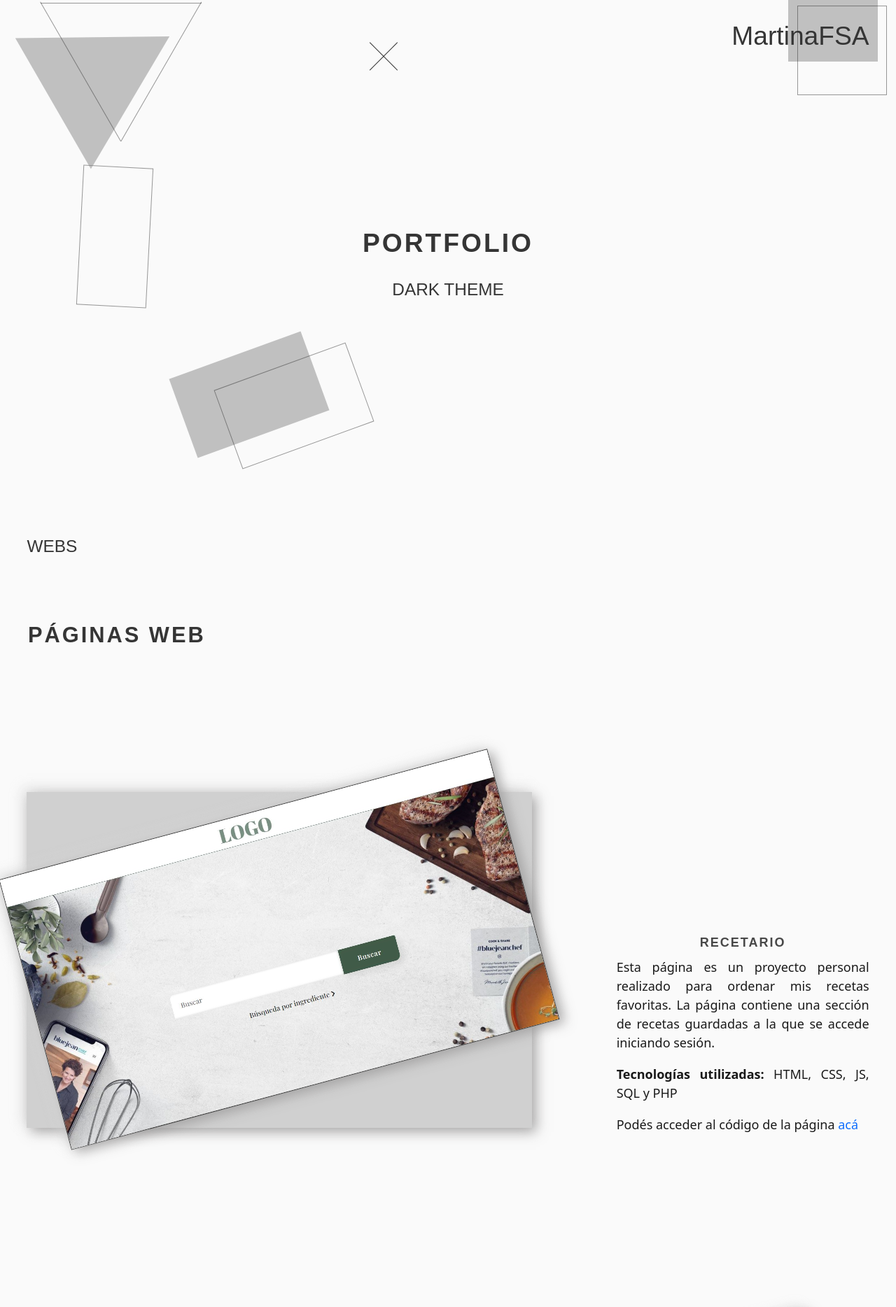
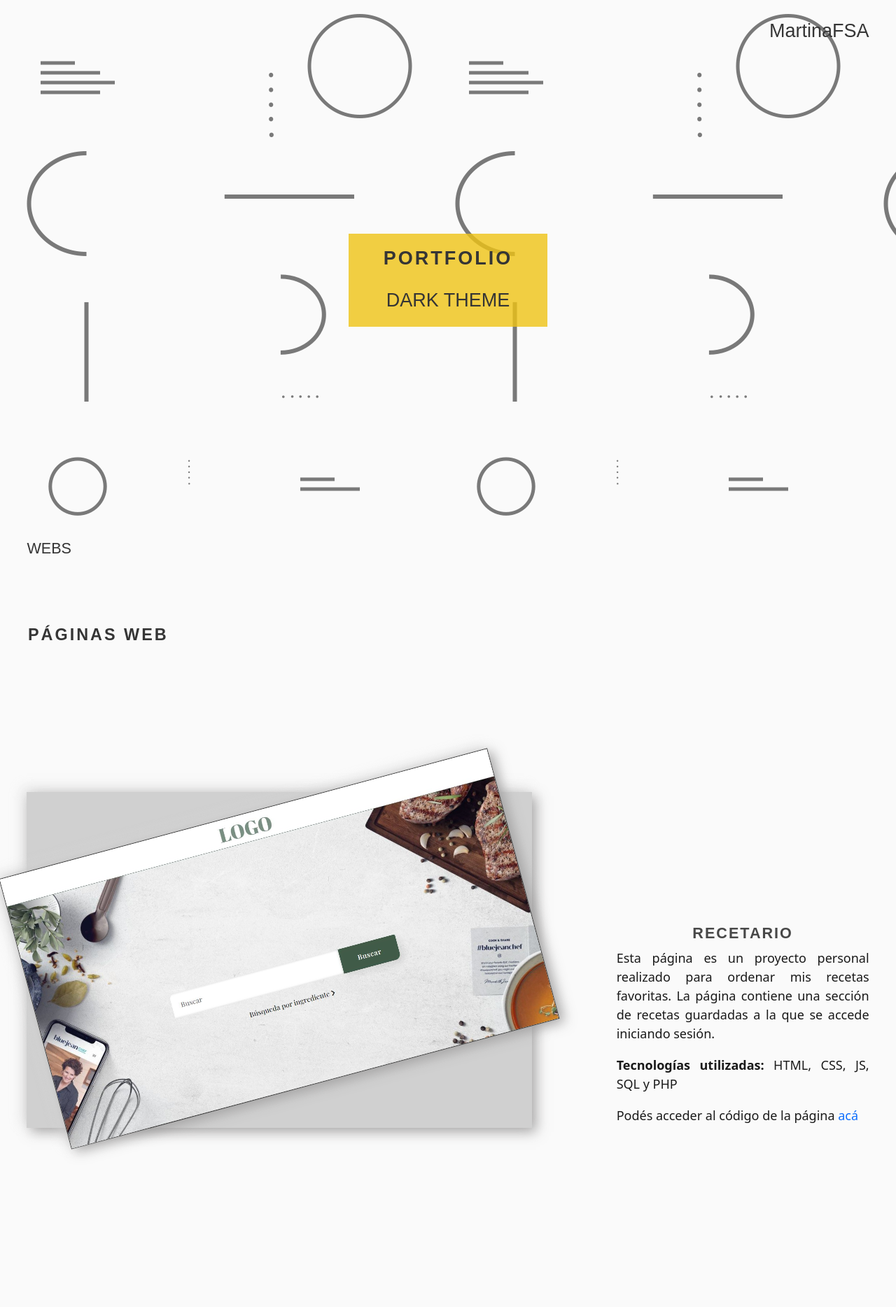
Before and after one commit to MartinaFSA/Personal-Page, a PHP site: page /portfolio.php in a window 1280 px wide. Shown: the top 1868 px of the page at 70% size. Run offline with PHP 8.4, Linux system fonts and the light colour scheme; some libraries are stand-ins or nearby versions; some web fonts are replaced.

Commit message:
Cambios en el diseño del Landing y en el modal de Portfolio

```diff
--- a/estilos/estilosPortfolio.css
+++ b/estilos/estilosPortfolio.css
@@ -20,7 +20,6 @@ body {
 
 #navBar__mainPortfolio {
   color: var(--negro-a-verde);
-  font-size: calc(1rem + 1.5vw);
   font-family: 'Clash Display', sans-serif;
   position: fixed;
   right: 3%;
@@ -29,8 +28,7 @@ body {
 .navBar__linkPortfolio {
   color: var(--negro-a-verde);
   font-family: 'General Sans', sans-serif;
-  font-weight: lighter;
-  font-size: calc(1rem + 0.5vw); }
+  font-weight: lighter; }
 
 .navBar__linkPortfolio:hover {
   text-decoration: line-through;
@@ -74,17 +61,6 @@ body {
   top: 36vh;
   left: 5vw;
   z-index: -2; }
-
-#introPage__rectanguloVerticalLleno {
-  background-color: #878787;
-  transform: rotate(160deg);
-  opacity: 50%;
-  height: 15vh;
-  width: 25vh;
-  position: absolute;
-  top: 63vh;
-  left: 20vw;
-  z-index: -3; }
 
 #introPage__rectanguloVerticalStroke {
   background-color: transparent;
@@ -116,18 +83,6 @@ body {
   position: absolute;
   top: 1vh;
   right: 1vw; }
-
-#introPage__trianguloLleno {
-  border-bottom: 15vw solid #878787;
-  border-right: 8.5vw solid transparent;
-  border-left: 8.5vw solid transparent;
-  opacity: 50%;
-  transform: rotate(60deg);
-  height: 0;
-  width: 0;
-  position: absolute;
-  top: 0.5vh;
-  left: 4vw; }
 
 #introPage__trianguloStroke1 {
   border-bottom: 1px solid #353535;
@@ -159,24 +114,6 @@ body {
   top: 8vw;
   left: 9vw; }
 
-#introPage__cruz1, #introPage__cruz2 {
-  border-bottom: 1px solid #353535;
-  transform: rotate(225deg);
-  height: 0;
-  width: 7vh;
-  position: absolute;
-  top: calc(100vh - 90vh);
-  right: calc(100vw - 45vw); }
-
-#introPage__cruz2 {
-  border-bottom: 1px solid #353535;
-  transform: rotate(135deg);
-  height: 0;
-  width: 7vh;
-  position: absolute;
-  top: calc(100vh - 90vh);
-  right: calc(100vw - 45vw); }
-
 #introPage__titulosPortfolio {
   text-align: center !important;
   text-transform: uppercase;
@@ -188,7 +125,6 @@ body {
 
 #introPage__titulosPortfolio--titulo {
   color: var(--main-text-color);
-  font-size: calc(1rem + 1.5vw);
   font-weight: bold;
   letter-spacing: 3px; }
 
@@ -207,7 +143,8 @@ body {
 
 .sectionTitlePortfolio {
   color: var(--main-text-color);
-  font: bold calc(1rem + 1vw) "General Sans", sans-serif;
+  font-family: "General Sans", sans-serif;
+  font-weight: bold;
   text-transform: uppercase;
   letter-spacing: 3px; }
 
@@ -542,6 +477,7 @@ body {
     flex-direction: row;
     height: 100vh;
     width: 100%;
+    margin-bottom: 100px;
     display: flex;
     justify-content: space-between; }
 
@@ -562,7 +498,7 @@ body {
     height: 100%;
     width: 30%;
     margin: 0%;
-    padding: 20% 0% 3%;
+    padding: 15% 0% 0%;
     display: inline-block; }
 
   .presentacionPagina {
--- a/estilos/sintaxis.css
+++ b/estilos/sintaxis.css
@@ -45,7 +45,7 @@ body::-webkit-scrollbar {
 
 .textoTitulo {
   width: 100%;
-  font-size: 1.6rem; }
+  font-size: 1.5rem; }
 
 .textoMainColor {
   color: var(--main-text-color); }
@@ -87,61 +87,37 @@ body::-webkit-scrollbar {
   position: relative;
   /*Formas*/
   /*Título*/ }
-  #pageIntro .formaLlena {
-    background-color: #858585;
-    opacity: 50%;
-    z-index: -3; }
+  #pageIntro::before {
+  content: "";
+  background: url("../img/background_lineas.png") repeat;
+  position: absolute;
+  top: 0px;
+  right: 0px;
+  bottom: 0px;
+  left: 0px;
+  opacity: 0.65; }
   #pageIntro .formaStroke {
     background-color: transparent;
     border: var(--formas-stroke-border);
     z-index: -2; }
-  #pageIntro .pageIntro__rectanguloLleno {
-    height: 12.5vh;
-    width: 50vw;
-    position: absolute;
-    top: calc(100vh - 65vh);
-    right: calc(100vw - 45vw); }
   #pageIntro .pageIntro__rectanguloStroke {
     height: 12.5vh;
     width: 60vw;
     position: absolute;
     top: calc(100vh - 75vh);
     right: calc(100vw - 50vw); }
-  #pageIntro .pageIntro__rectanguloVerticalLleno {
-    height: 60vh;
-    width: 15vh;
-    position: absolute;
-    top: calc(100vh - 60vh);
-    left: 20vh; }
   #pageIntro .pageIntro__rectanguloVerticalStroke {
     height: 60vh;
     width: 15vh;
     position: absolute;
     top: calc(100vh - 65vh);
     left: 15vh; }
-  #pageIntro .pageIntro__cuadradoLleno {
-    height: 18vh;
-    width: 18vh;
-    position: absolute;
-    top: -5vh;
-    right: 0; }
   #pageIntro .pageIntro__cuadradoStroke {
     height: 18vh;
     width: 18vh;
     position: absolute;
     top: calc(100vh - 90vh);
     right: calc(100vw - 95vw); }
-  #pageIntro #pageIntro__trianguloLleno {
-    border-bottom: 15vw solid rgba(123, 123, 123, 0.5);
-    border-right: 8.5vw solid transparent;
-    border-left: 8.5vw solid transparent;
-    transform: rotate(225deg);
-    height: 0;
-    width: 0;
-    position: absolute;
-    top: calc(100vh - 20vw);
-    right: calc(100vw - 85vw);
-    z-index: -3; }
   #pageIntro .trianguloStroke {
     background-color: var(--tringulo-background-stroke);
     height: 1px;
@@ -162,48 +138,17 @@ body::-webkit-scrollbar {
     position: absolute;
     top: calc(100vh - 13vw + 1.9vw);
     right: calc(100vw - 82.8vw); }
-  #pageIntro .pageIntro__flecha1--paloCentral {
-    background-color: var(--toques-amarillos);
-    transform: rotate(90deg);
-    height: 3px;
-    width: 50vh;
-    position: absolute;
-    top: calc(100vh - 44vh);
-    right: calc(100vw - 30vh); }
-  #pageIntro .pageIntro__flecha1--palito {
-    border-bottom: 3px solid var(--toques-amarillos);
-    transform: rotate(65deg);
-    height: 0;
-    width: 5vh;
-    position: absolute;
-    top: calc(100vh - 44vh + 23vh);
-    right: calc(100vw - 6.5vh); }
-  #pageIntro .pageIntro__flecha1--palito2 {
-    border-bottom: 3px solid var(--toques-amarillos);
-    transform: rotate(115deg);
-    height: 0;
-    width: 5vh;
-    position: absolute;
-    top: calc(100vh - 44vh + 23vh);
-    right: calc(100vw - 8.4vh); }
-  #pageIntro .pageIntro__cruz1, #pageIntro .pageIntro__cruz2 {
-    background-color: #353535;
-    opacity: 70%;
-    transform: rotate(225deg);
-    height: 1px;
-    width: 7vh;
-    position: absolute;
-    top: calc(100vh - 90vh);
-    right: calc(100vw - 45vw); }
-  #pageIntro .pageIntro__cruz2 {
-    transform: rotate(135deg); }
   #pageIntro #pageIntro__ctn--text {
     height: 100%;
     width: 100%;
+    padding: 0%;
+    margin: 0%;
     display: flex;
     justify-content: center;
     align-items: center; }
   #pageIntro #pageIntro__text {
+    background-color: rgba(239, 195, 20, 0.8);
+    padding: 15px 50px;
     font-weight: bold;
     font-family: 'General Sans', sans-serif;
     text-align: center;
@@ -212,6 +157,10 @@ body::-webkit-scrollbar {
     display: block;
     position: absolute;
     z-index: 8; }
+
+#landingDarkTheme {
+  display: none;
+}
 
 /*-------------------------------------------------------------------------------------------------------------------------------------------------------------------------*/
 /*Barra de navegación por secciones*/
@@ -717,55 +666,6 @@ footer {
       text-align: center;
       font: 16px 'Karla', sans-serif; }
 
-/*
-#footer__randomImage {
-    width: 100%;
-    height: 100%;
-
-    padding: 0%;
-    margin: 0%;
-
-    display: flex;
-    justify-content: center;
-    align-items: center;
-}
-
-#footer__randomImage--ctnImg {
-    background-color: #595959;
-
-    margin: 0%;
-    padding: 0%;
-
-    width: 80%;
-}
-
-#randomImage {
-    box-shadow:  8px 8px 8px #9d9d9d,
-                 -8px -8px 8px #ededed;
-
-    width: 100%;
-    height: 100%;
-
-    display: flex;
-    justify-self: center;
-    align-self: center;
-}
-
-#footer__randomImage--ctnText {
-    word-wrap: break-word;
-    width: 30%;
-    height: 100%;
-}
-
-#footer__randomImage--text {
-    color: var(--small-text-color);
-    font-family: 'General Sans', sans-serif;
-    font-weight: bold;
-    text-align: center;
-    letter-spacing: 2px;
-
-    margin-top: 24%;
-}*/
 /*-------------------------------------------------------------------------------------------------------------------------------------------------------------------------------------------------------------------------------*/
 /*MEDIA SCREENS y breakpoints*/
 @media screen and (max-width: 350px) {
--- a/portfolio.php
+++ b/portfolio.php
@@ -29,48 +29,40 @@
 
         <header>
             <!--INTRODUCCIÓN A LA PÁGINa-->
-            <section id="introPage">
+            <section id="pageIntro">
+                <!--TEXTO BIENVENIDA-->
+                <div id="pageIntro__ctn--text">
+                    <div id="pageIntro__text">
+                        <div class="textoTitulo textoMainColor">
+                            <p>PORTFOLIO</p>
+                        </div>
+
+                        <div class="textoTitulo textoGrisVerde">
+                            <button class="navBar__linkPortfolio" id="introPage__titulosPortfolio--coderMode">DARK THEME</button>
+                        </div>
+                    </div>
+                </div>
+
+                <div id="landingDarkTheme">
                     <!--FIGURAS-->
-                <div class="formaLlena introPage__rectanguloLleno"></div>
-
                     <div id="introPage__rectanguloStroke" class="formaStroke"></div>
-
-                <div id="introPage__rectanguloVerticalLleno" class="formaLlena"></div>
 
                     <div id="introPage__rectanguloVerticalStroke" class="formaStroke"></div>
 
-                <div id="introPage__cuadradoLleno" class="formaLlena"></div>
-
                     <div id="introPage__cuadradoStroke" class="formaStroke"></div>
-
-                <div id="introPage__trianguloLleno"></div>
 
                     <div id="introPage__trianguloStroke1" class="trianguloStroke"></div>
                     <div id="introPage__trianguloStroke2" class="trianguloStroke"></div>
                     <div id="introPage__trianguloStroke3" class="trianguloStroke"></div>
-
-                <div id="pageIntro__flecha1">
-                    <div id="pageIntro__flecha1--paloCentral"></div>
-                    <div id="pageIntro__flecha1--palito"></div>
-                    <div id="pageIntro__flecha1--palito2"></div>
-                </div>
-
-                <div id="introPage__cruz1"></div>
-                <div id="introPage__cruz2"></div>
-
-                <!--TEXTo-->
-                <div id="introPage__titulosPortfolio">
-                    <p id="introPage__titulosPortfolio--titulo">PORTFOLIO</p>
-                    <button class="navBar__linkPortfolio" id="introPage__titulosPortfolio--coderMode">DARK THEME</button>
                 </div>
             </section>
 
             <!--NAVIGATION BAR-->
             <section id="ctn__navBarPortfolio">
                 <nav>
-                    <a href="index.php" target="_blank" id="navBar__mainPortfolio">MartinaFSA</a>
-                    <a href="#webs" class="navBar__linkPortfolio" id="navBar__linkWebs">WEBS</a>
-                    <!--<a href="#diseño" class="navBar__linkPortfolio" id="navBar__linkDiseño">DISEÑO</a>-->
+                    <a href="index.php" target="_blank" id="navBar__mainPortfolio" style="font-size: 1.5rem">MartinaFSA</a>
+                    <a href="#webs" id="navBar__linkWebs" class="navBar__linkPortfolio textoMediano">WEBS</a>
+                    <!--<a href="#diseño" class="navBar__linkPortfolio textoMediano" id="navBar__linkDiseño">DISEÑO</a>-->
                 </nav>
             </section>
         </header>
@@ -80,7 +72,7 @@
             <!--PÁGINAS-->
             <section id="webs">
 
-                <p class="sectionTitlePortfolio">Páginas Web</p>
+                <p class="sectionTitlePortfolio textoGrande">Páginas Web</p>
                 <!--La página 2 es la primera en mostrarse-->
                 <article class="filaFlex fade-in">
 
@@ -93,17 +85,17 @@
 
                         <div class="clickMe4Modal">
                             <div class="clickMe4Modal__content">
-                                <button class="clickMe4Modal__content--button" id="modalDePagina2--abrir">Ver más</button>
+                                <button class="clickMe4Modal__content--button textoMediano" id="modalDePagina2--abrir">Ver más</button>
                             </div>
                         </div>
                     </div>
 
                     <div class="columnaFlex3 textoSobreLaPagina">
-                        <p class="sectionSubtitle">Recetario</p>
-                        <p class="descripcionProyecto">Esta página es un proyecto personal realizado para ordenar mis recetas favoritas. La página <!--tiene un filtro de ingredientes y varias categorías según mis criterios de orden propios,
+                        <p class="sectionSubtitle textoMediano">Recetario</p>
+                        <p class="descripcionProyecto textoChico">Esta página es un proyecto personal realizado para ordenar mis recetas favoritas. La página <!--tiene un filtro de ingredientes y varias categorías según mis criterios de orden propios,
                             además, incluye una sección de recetas guardadas para que el usuario acceda a sus recetas favoritas rápidamente.-->contiene una sección de recetas guardadas a la que se accede iniciando sesión.</p>
-                            <p><b>Tecnologías utilizadas: </b>HTML, CSS, JS, SQL y PHP</p>
-                        <p>Podés acceder al código de la página <a href="https://github.com/MartinaFSA/Recetario-PHP" target="_blank">acá</a></p>
+                            <p class="textoChico"><b>Tecnologías utilizadas: </b>HTML, CSS, JS, SQL y PHP</p>
+                        <p class="textoChico">Podés acceder al código de la página <a href="https://github.com/MartinaFSA/Recetario-PHP" target="_blank">acá</a></p>
                     </div>
                 </article>
 
@@ -118,16 +110,16 @@
 
                         <div class="clickMe4Modal">
                             <div class="clickMe4Modal__content">
-                                <button class="clickMe4Modal__content--button" id="modalDePagina1--abrir">Ver más</button>
+                                <button class="clickMe4Modal__content--button textoMediano" id="modalDePagina1--abrir">Ver más</button>
                             </div>
                         </div>
                     </div>
 
                     <div class="columnaFlex3 textoSobreLaPagina">
-                        <p class="sectionSubtitle">Página en proceso</p>
-                        <p class="descripcionProyecto">Esta página recopilará cursos y actividades gratuitos que se puedan realizar en CABA. Tendrá filtros para buscar por día, mes o lugar donde se llevará a cabo y una barra de búsqueda.</p>
-                        <p><b>Estimación de tecnologías a utilizar: </b> HTML, CSS, JS, PHP.</p>
-                        <p>Podés acceder al prototipo en <a href="https://www.figma.com/file/BOJGILRVeEWAvGmIsq8CUC/CABA?node-id=0%3A1" target="_blank">este link </a>de Figma.</p>
+                        <p class="sectionSubtitle textoMediano">Página en proceso</p>
+                        <p class="descripcionProyecto textoChico">Esta página recopilará cursos y actividades gratuitos que se puedan realizar en CABA. Tendrá filtros para buscar por día, mes o lugar donde se llevará a cabo y una barra de búsqueda.</p>
+                        <p class="textoChico"><b>Estimación de tecnologías a utilizar: </b> HTML, CSS, JS, PHP.</p>
+                        <p class="textoChico">Podés acceder al prototipo en <a href="https://www.figma.com/file/BOJGILRVeEWAvGmIsq8CUC/CABA?node-id=0%3A1" target="_blank">este link </a>de Figma.</p>
                     </div>
                 </article>
 
@@ -143,16 +135,16 @@
 
                         <div class="clickMe4Modal">
                             <div class="clickMe4Modal__content">
-                                <button class="clickMe4Modal__content--button" id="modalDePagina3--abrir">Ver más</button>
+                                <button class="clickMe4Modal__content--button textoMediano" id="modalDePagina3--abrir">Ver más</button>
                             </div>
                         </div>
                     </div>
 
                     <div class="columnaFlex3 textoSobreLaPagina">
-                        <p class="sectionSubtitle">XXXXX XXXXXXX</p>
-                        <p class="descripcionProyecto">XXXXXXXXX XXXXXXXXXXXXXXXXXXXX XXXXXXXXXXXXXXXXX XXXXXXXXXXX XXXXXXXXXXXXX XXXX XXXXXX XXXXX XXXXXXXX.</p>
-                        <p><b>Tecnologías utilizadas: </b></p>
-                        <p>Podés acceder a esta página en: <a href="" target="_blank">XXXXXXXXXXXXXX.com.ar</a></p>
+                        <p class="sectionSubtitle textoMediano">XXXXX XXXXXXX</p>
+                        <p class="descripcionProyecto textoChico">XXXXXXXXX XXXXXXXXXXXXXXXXXXXX XXXXXXXXXXXXXXXXX XXXXXXXXXXX XXXXXXXXXXXXX XXXX XXXXXX XXXXX XXXXXXXX.</p>
+                        <p class="textoChico"><b>Tecnologías utilizadas: </b></p>
+                        <p class="textoChico">Podés acceder a esta página en: <a href="" target="_blank">XXXXXXXXXXXXXX.com.ar</a></p>
                     </div>
                 </article>
 
@@ -167,16 +159,16 @@
 
                         <div class="clickMe4Modal">
                             <div class="clickMe4Modal__content">
-                                <button class="clickMe4Modal__content--button" id="modalDePagina4--abrir">Ver más</button>
+                                <button class="clickMe4Modal__content--button textoMediano" id="modalDePagina4--abrir">Ver más</button>
                             </div>
                         </div>
                     </div>
 
                     <div class="columnaFlex3 textoSobreLaPagina">
-                        <p class="sectionSubtitle">XXXXX XXXXXXX</p>
-                        <p class="descripcionProyecto">XXXXXXXXX XXXXXXXXXXXXXXXXXXXX XXXXXXXXXXXXXXXXX XXXXXXXXXXX XXXXXXXXXXXXX XXXX XXXXXX XXXXX XXXXXXXX.</p>
-                        <p><b>Tecnologías utilizadas: </b></p>
-                        <p>Podés acceder a esta página en: <a href="" target="_blank">XXXXXXXXXXXXXX.com.ar</a></p>
+                        <p class="sectionSubtitle textoMediano">XXXXX XXXXXXX</p>
+                        <p class="descripcionProyecto textoChico">XXXXXXXXX XXXXXXXXXXXXXXXXXXXX XXXXXXXXXXXXXXXXX XXXXXXXXXXX XXXXXXXXXXXXX XXXX XXXXXX XXXXX XXXXXXXX.</p>
+                        <p class="textoChico"><b>Tecnologías utilizadas: </b></p>
+                        <p class="textoChico">Podés acceder a esta página en: <a href="" target="_blank">XXXXXXXXXXXXXX.com.ar</a></p>
                     </div>
                 </article>
             -->
@@ -275,7 +267,7 @@
             <!--
             <section id="diseño">
 
-                <p class="sectionTitlePortfolio">Diseño</p>
+                <p class="sectionTitlePortfolio textoGrande">Diseño</p>
 
                 <div id="ctn__diseños" class="fade-in">
                     <div class="item1 diseño_item">
@@ -327,18 +319,17 @@
             </section>-->
         </main>
 
-
         <footer>
-            <!--Sólo funciona con PHP :// github no supportea php-->
+            <div id="footerSec"></div>
             <div id="footer__fila">
                 <div id="footer__contacto">
                     <form action="" method="POST">
-                        <p class="texto__footer">Mandame un mail</p>
+                        <p class="texto__footer textoMediano">Mandame un mail</p>
 
-                        <label for="nombreAsunto">Nombre</label>
-                        <input type="text" name="nombreAsunto" placeholder="Ingresá tu nombre">
+                        <label for="nombreAsunto" class="textoChico">Nombre</label>
+                        <input type="text" name="nombreAsunto" placeholder="Ingresá tu nombre" autocomplete="name" required>
 
-                        <label for="emisor">Mail</label>
+                        <label for="emisor" class="textoChico">Mail</label>
                         <input type="email" name="emisor" autocomplete="email" placeholder="Ingresá tu mail" required>
 
                         <textarea name="mensaje" style="resize: none;" placeholder="Escribí tu mensaje acá" required></textarea>
@@ -368,8 +359,8 @@
                         if(isset($mensaje)) { //Si $mensaje existe...
 
                             echo "<section id='contenedorDeModal'>
-                                <div id='modalAviso' class='ctn__modalPHP'>
-                                    <div class='modalPHP'>
+                                <div id='modalAviso'>
+                                    <div class='modalPHP textoChico'>
                                         <p>" . $mensaje . "</p>
                                     </div>
                                 </div>
@@ -378,20 +369,18 @@
                         }
                     ?>
                 </div>
+
                 <div id="footer__redes">
-                    <div>
-                        <p id="sectionTitleFooter">Gracias por tu visita<!-- y armemos un proyecto!--></p>
-                    </div>
-                    <p class="texto__footer">Seguime en mis redes</p>
+                    <p class="texto__footer textoMediano">Seguime en mis redes</p>
                     <div class="social">
                         <a href="https://github.com/MartinaFSA" target="_blank" class="footer__social--link"> <i class="fab fa-github" style="font-size: 4vh; margin-top: 0.5vw; margin-top: 1vh;"> </i> </a>
-                        <a href="https://www.linkedin.com/in/martina-fern%C3%A1ndez-su%C3%A1rez-anzorena-7ab978213/" target="_blank" class="footer__social--link"> <i class="fab fa-linkedin-in" style="font-size: 4vh; margin-top: 1vh;"> </i> </a>
+                        <a href="https://www.linkedin.com/in/martina-fernandez-suarez-anzorena/" target="_blank" class="footer__social--link"> <i class="fab fa-linkedin-in" style="font-size: 4vh; margin-top: 1vh;"> </i> </a>
                         <a href="#" target="_blank" class="footer__social--link"> <i class="fab fa-instagram" style="font-size: 4vh; margin-top: 1vh;"> </i> </a>
                     </div>
                 </div>
             </div>
             <div id="backToTop">
-                <a href="#introPage" class="texto__footer">Volver al inicio <i class="fas fa-angle-down" style="font-size: 3vh; transform: rotate(180deg);"></i> </a>
+                <a href="#pageIntro" class="texto__footer textoMediano">Volver al inicio <i class="fas fa-angle-down" style="font-size: 3vh; transform: rotate(180deg);"></i> </a>
             </div>
         </footer>
 
--- a/scripts.js
+++ b/scripts.js
@@ -35,7 +35,7 @@ let activateCoderMode = document.getElementById("coderMode");
 var root = document.querySelector(':root');
 
 activateCoderMode.onclick = function cambiosCoderMode() {
-    if(document.getElementById("coderMode").textContent == "DARK THEME"){
+    if(activateCoderMode.textContent == "DARK THEME"){
         activateCoderMode.textContent = "LIGHT THEME";
         document.body.style.backgroundColor = "#212121";
         console.log('Hola este es mi activate DARK THEME');
@@ -65,6 +65,8 @@ activateCoderMode.onclick = function cambiosCoderMode() {
 
         //Index
         //Stroke Formas
+        document.getElementById("landingDarkTheme").style.display = "block";
+        document.getElementById("pageIntro__text").style.backgroundColor = "transparent";
         document.getElementsByClassName("pageIntro__rectanguloVerticalStroke")[0].style.border = "1px solid #d3d3d3";
         document.getElementsByClassName("pageIntro__rectanguloStroke")[0].style.border = "1px solid rgb(239, 195, 20)";
         document.getElementsByClassName("pageIntro__cuadradoStroke")[0].style.border = "1px solid #12e9ed";
```
Also changed, not shown: other parts of estilos/estilosPortfolio.css (+19 -23 lines), index.php (+5 -32 lines), img/background_lineas.png (added), img/prueba.png (deleted), 1 other file. Lines whose indentation alone changed are shown as unchanged.
